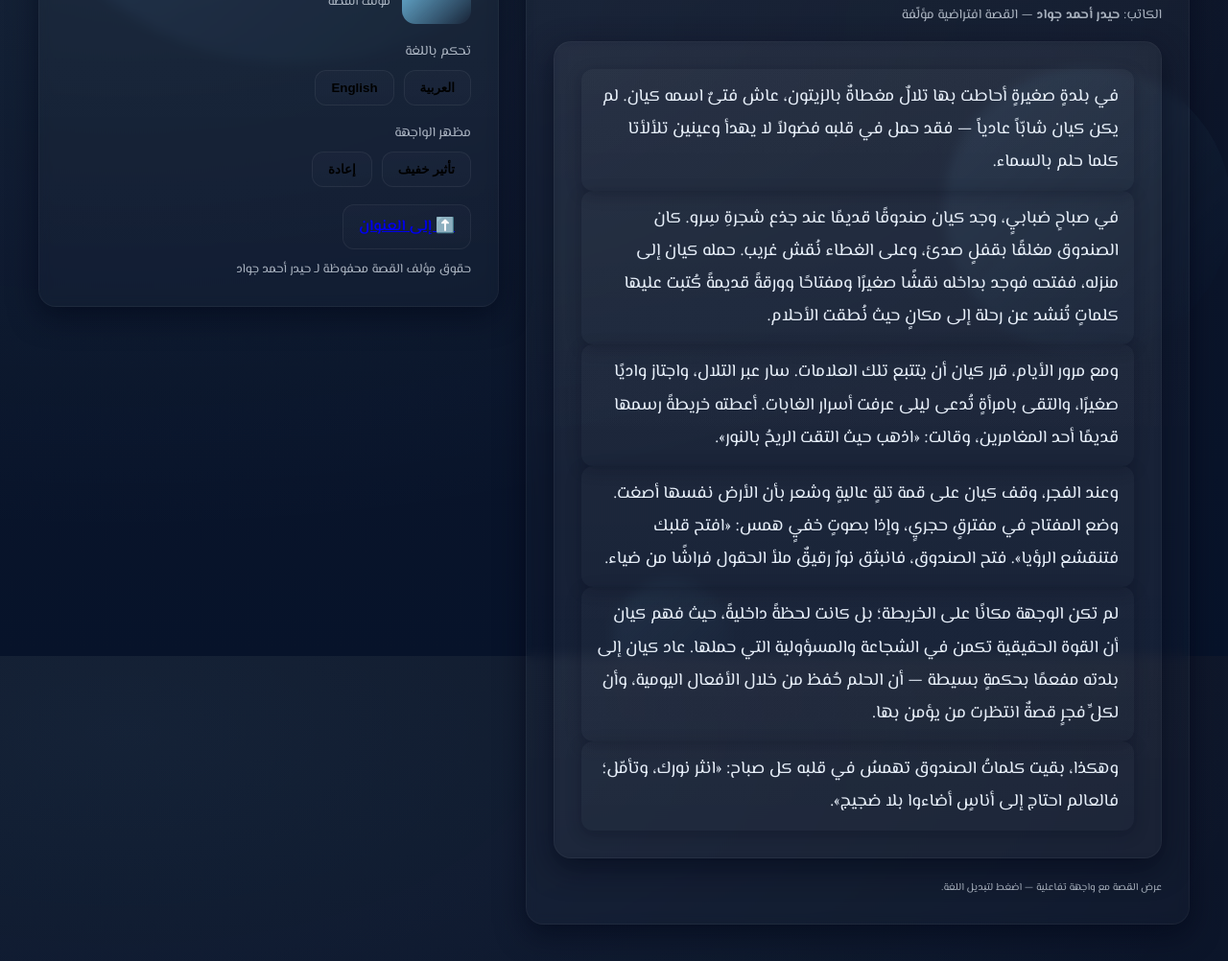
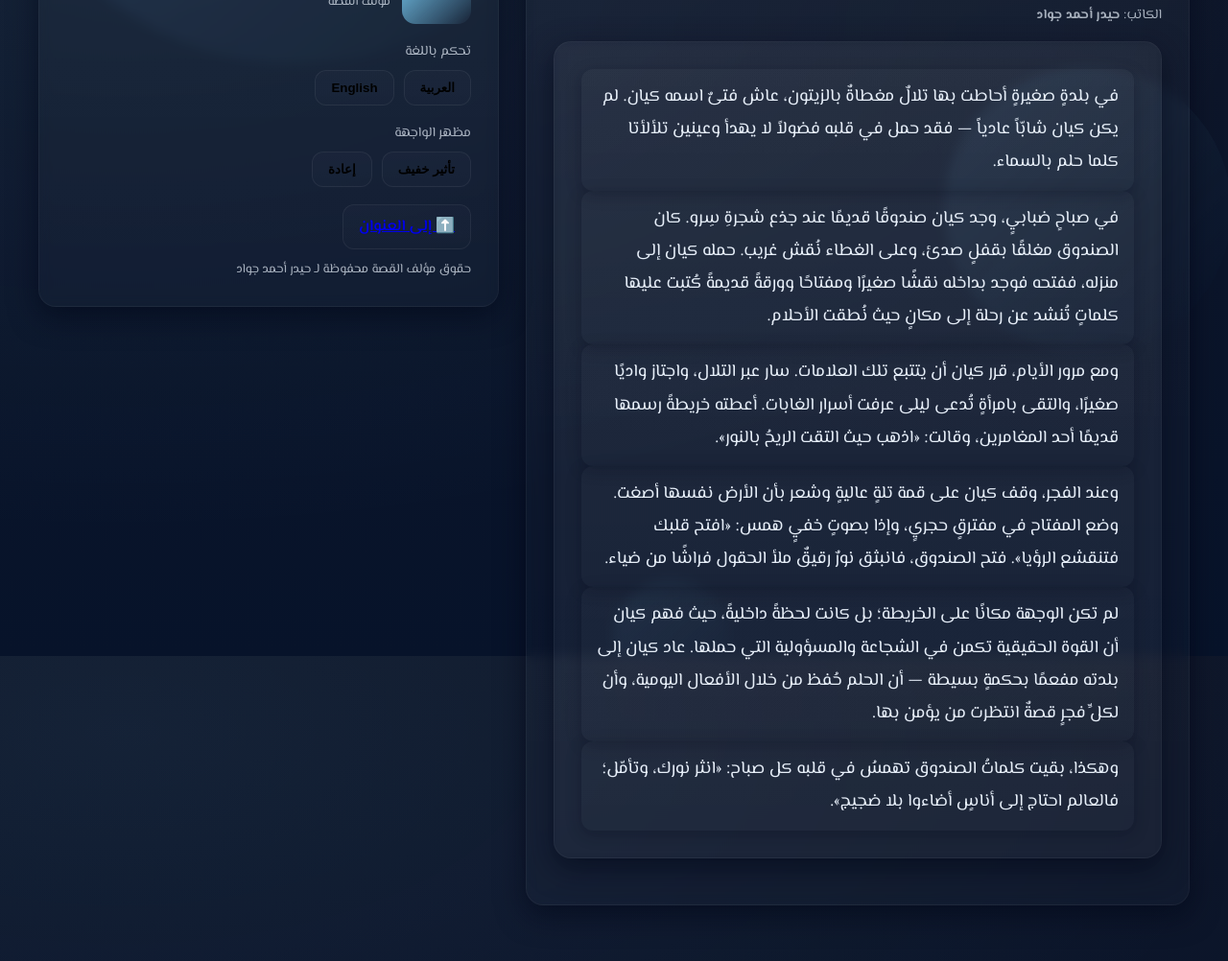
Before and after one commit to u81619/Kian, a plain HTML site: page index.html in a window 1280 px wide. Shown: the part 116-1118 px from the top of the page at 96% size. Drawn offline with Linux system fonts and the light colour scheme.

Commit message:
Update index.html

```diff
--- a/index.html
+++ b/index.html
@@ -3,7 +3,7 @@
 <head>
   <meta charset="utf-8" />
   <meta name="viewport" content="width=device-width, initial-scale=1" />
-  <title>رحلة كيان — حيدر أحمد جواد</title>
+  <title>رحلة كيان </title>
   <link href="https://fonts.googleapis.com/css2?family=El+Messiri:wght@400;600;700&display=swap" rel="stylesheet">
   <style>
     :root{
@@ -104,7 +104,7 @@
   <main class="wrap" id="app">
     <section class="panel">
       <h1 id="title">رحلة كيان <span class="title-underline"></span></h1>
-      <div class="meta">الكاتب: <strong>حيدر أحمد جواد</strong> — القصة افتراضية مؤلّفة</div>
+      <div class="meta">الكاتب: <strong>حيدر أحمد جواد</strong></div>
 
       <div class="story-card panel" id="storyCard" aria-live="polite">
         <article class="story" id="storyArabic">
@@ -127,7 +127,7 @@
       </div>
 
       <footer>
-        <small>عرض القصة مع واجهة تفاعلية — اضغط لتبديل اللغة.</small>
+        <small></small>
       </footer>
     </section>
 
```
